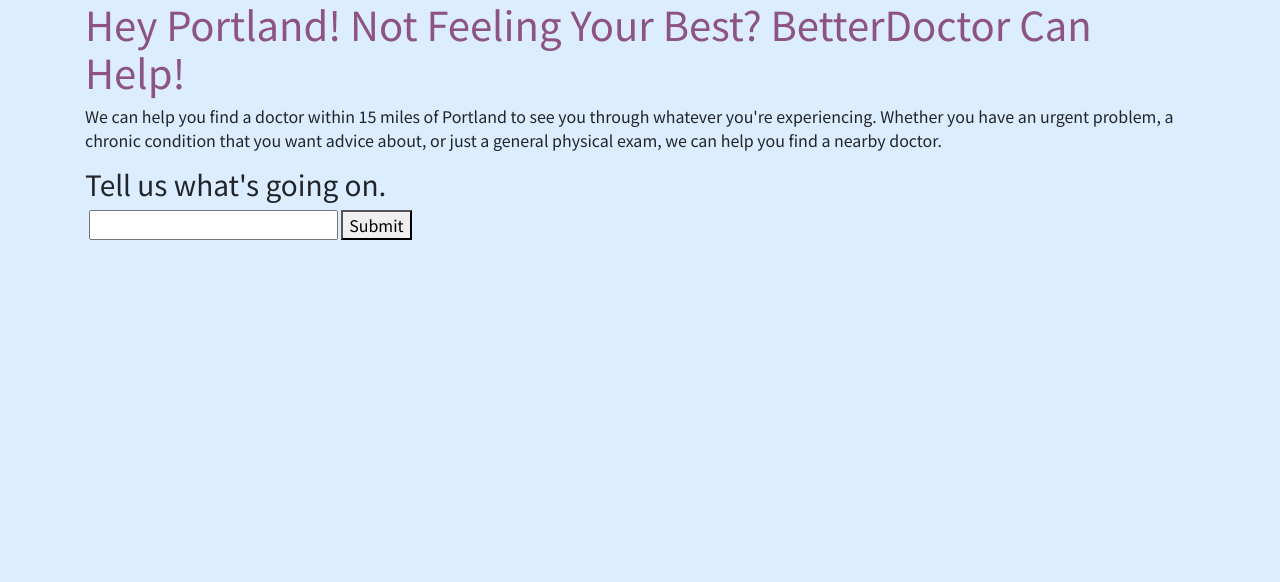
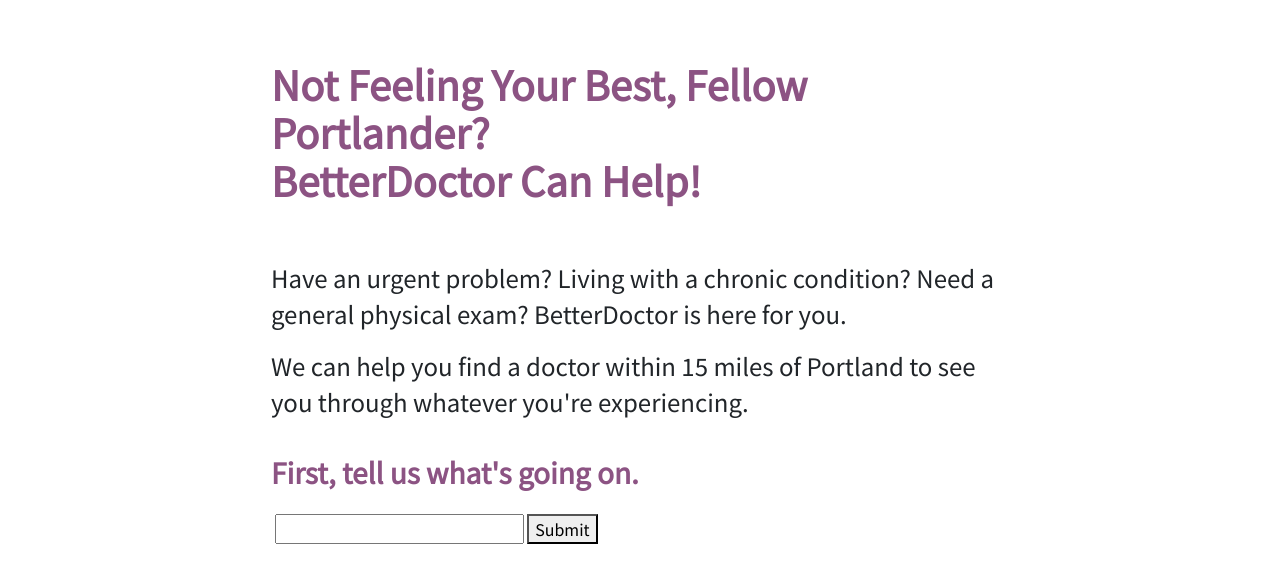
Before and after one commit to larabjork/better-doctor, a website built with webpack: page src/index.html in a window 1280 px wide. Built offline with nearby package versions, Linux system fonts and the light colour scheme.

Commit message:
change CSS styling and content in HTML and add notes to myself for weekend work in JS files

```diff
--- a/src/index.html
+++ b/src/index.html
@@ -7,17 +7,22 @@
   </head>
   <body>
     <div class="container">
-      <h1>Hey Portland! Not Feeling Your Best? BetterDoctor Can Help!</h1>
-      <p>We can help you find a doctor within 15 miles of Portland to see you through whatever you're experiencing. Whether you have an urgent problem, a chronic condition that you want advice about, or just a general physical exam, we can help you find a nearby doctor.</p>
+      <h1>Not Feeling Your Best, Fellow Portlander? <br>BetterDoctor Can Help!</h1>
+      <p>Have an urgent problem? Living with a chronic condition? Need a general physical exam? BetterDoctor is here for you.</p>
+      <p>We can help you find a doctor within 15 miles of Portland to see you through whatever you're experiencing. </p>
+      <!-- if able to, offer option to change distance from Portland, and revise text accordingly. -->
         <form class="symptom-form">
-          <h3>Tell us what's going on.</h3>
+          <h3>First, tell us what's going on.</h3>
             <label for="symptom"></label>
             <input id="symptom">
-
           <button type="submit" name="button">Submit</button>
+          <br>
+          <br>
+          <!-- goal here: allow users to select from a limited number of symptoms that match the overall from API. if they don't find what they want, offer full list? Also, hide the input box etc. once submitted. -->
         </form>
 
         <div class="confirm-symptom"></div>
+        <!-- goal here: present list of doctors, if I can ever get array to behave correctly. also, have error message for "looks like we didn't find someone that fits all your parameters. Would you like to try again, with a larger geographic range and/or symptom?" -->
         <!-- <div class="doctor-list">First name: <span id="first-name"></span> -->
 
 
--- a/src/main.js
+++ b/src/main.js
@@ -21,7 +21,7 @@
 
     function getElements(response) {
       let myArray = response;
-      console.log(myArray);
+      console.log(myArray);//this displays, but not the next console log, so focus here.
       for (let i = 0; i < myArray.length; i++) {
         let doctorName = myArray.data[i].profile.first_name;
         console.log(doctorName);
@@ -29,7 +29,7 @@
         $('#first-name').html(doctorName);
       }
     };
-    $('.confirm-symptom').text(`Sorry to hear that you're experiencing ${inputtedSymptom}. These medical practitioners have the skills to help you with that.`);
+    $('.confirm-symptom').text(`Sounds like you're looking for help with ${inputtedSymptom}. These medical practitioners have the skills to help you with that.`);
   });
 });
 
--- a/src/project.js
+++ b/src/project.js
@@ -1,12 +1,9 @@
 export class Symptoms {
-  // constructor () {
-  //   this.symptom = inputtedSymptom;
-  // }
 
   async apiSymptoms(inputtedSymptom) {
     let response = await fetch(`https://api.betterdoctor.com/2016-03-01/doctors?user_key=${process.env.API_KEY}&query={inputtedSymptom}&location=45.5051,-122.6750,15&user_location=45.5051,-122.6750`);
     let jsonifiedResponse = await response.json();
     return jsonifiedResponse;
   }
-
+//this is working, I think?
 }
--- a/src/styles.css
+++ b/src/styles.css
@@ -1,9 +1,24 @@
 body {
   font-family: 'Noto Sans TC', sans-serif;
-  background-color: #DCEDFF;
+  margin-left: 20%;
+  margin-right: 20%;
 }
 
-h1 {
+h1, h3 {
   font-family: 'Noto Sans TC', sans-serif;
   color: #8C5383;
+  font-weight: bold;
 }
+
+h1{
+  padding-top: 60px;
+  padding-bottom: 48px;
+}
+h3 {
+  padding-top: 20px;
+  padding-bottom: 16px;
+}
+
+p {
+  font-size: 24px;
+}
```
